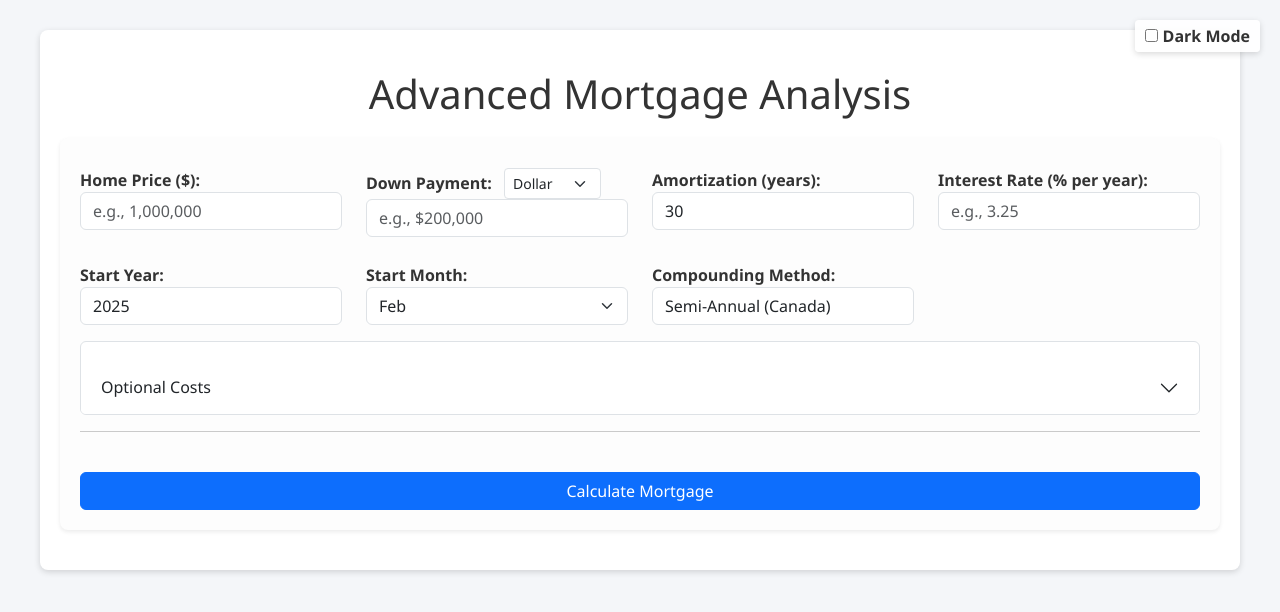
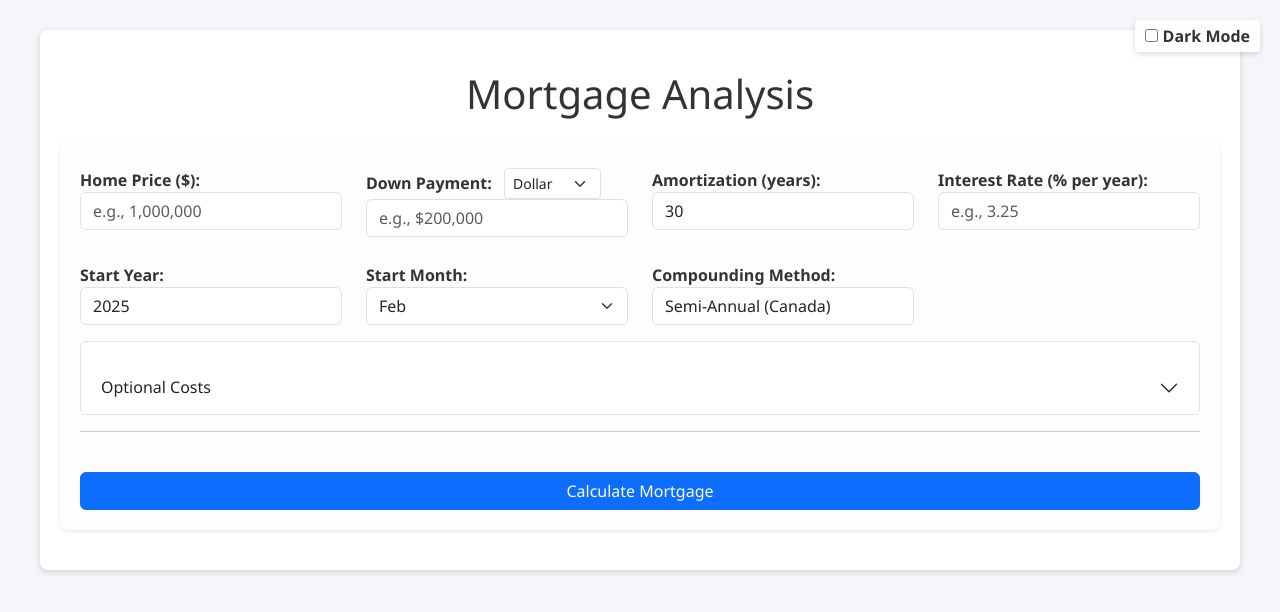
Before and after one commit to parsafarshadfar/mortgage, a plain HTML site: page index.html in a window 1280 px wide. Drawn offline with nearby package versions, Linux system fonts and the light colour scheme.

Commit message:
Update index.html

```diff
--- a/index.html
+++ b/index.html
@@ -198,7 +198,7 @@
 </div>
 
 <div class="calculator-container">
-  <h1>Advanced Mortgage Analysis</h1>
+  <h1>Mortgage Analysis</h1>
 
   <!-- Input Form Section -->
   <div class="form-section">
```
